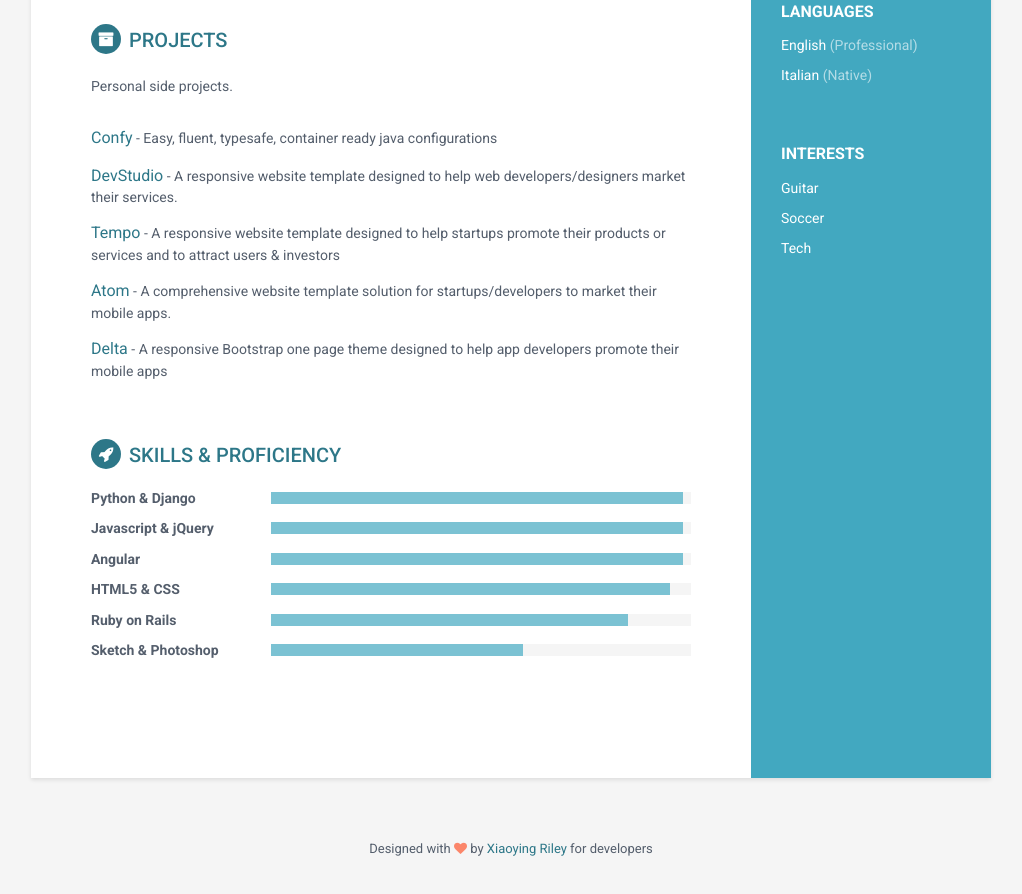
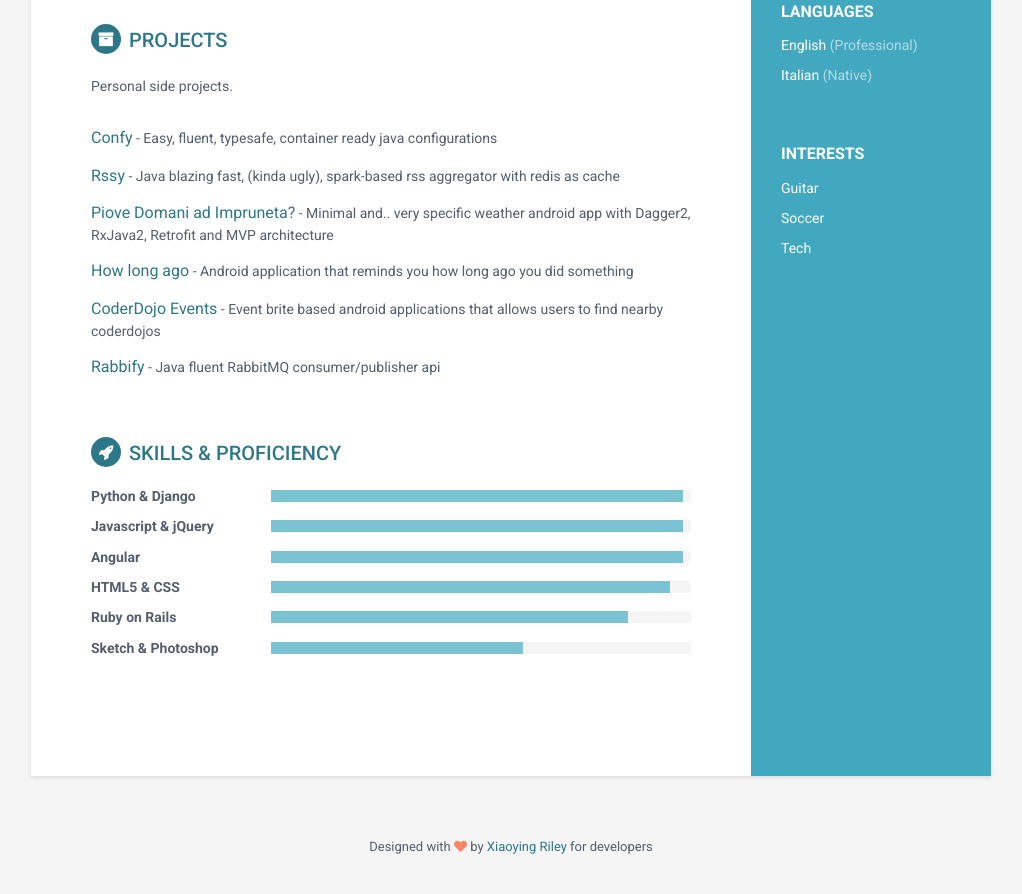
Before and after one commit to GaruGaru/portfolio, a plain HTML site: page index.html in a window 1280 px wide. Shown: the part 765-1659 px from the top of the page, without its empty margins (129-1151 px from the left). Drawn offline with Linux system fonts and the light colour scheme.

Commit message:
Added projects

```diff
--- a/index.html
+++ b/index.html
@@ -149,18 +149,22 @@
 
                 </div><!--//item-->
                 <div class="item">
-                    <span class="project-title"><a href="http://themes.3rdwavemedia.com/website-templates/responsive-bootstrap-theme-web-development-agencies-devstudio/" target="_blank">DevStudio</a></span> -
-                    <span class="project-tagline">A responsive website template designed to help web developers/designers market their services. </span>
+                    <span class="project-title"><a href="https://github.com/GaruGaru/Rssy" target="_blank">Rssy</a></span> -
+                    <span class="project-tagline">Java blazing fast, (kinda ugly), spark-based rss aggregator with redis as cache</span>
                 </div><!--//item-->
                 <div class="item">
-                    <span class="project-title"><a href="http://themes.3rdwavemedia.com/website-templates/responsive-bootstrap-theme-for-startups-tempo/" target="_blank">Tempo</a></span> - <span class="project-tagline">A responsive website template designed to help startups promote their products or services and to attract users &amp; investors</span>
+                    <span class="project-title"><a href="https://github.com/GaruGaru/PioveDomaniAdImpruneta" target="_blank">Piove Domani ad Impruneta?</a></span> - <span class="project-tagline">Minimal and.. very specific weather android app with Dagger2, RxJava2, Retrofit and MVP architecture</span>
                 </div><!--//item-->
                 <div class="item">
-                    <span class="project-title"><a href="hhttp://themes.3rdwavemedia.com/website-templates/responsive-bootstrap-theme-mobile-apps-atom/" target="_blank">Atom</a></span> - <span class="project-tagline">A comprehensive website template solution for startups/developers to market their mobile apps. </span>
+                    <span class="project-title"><a href="https://play.google.com/store/apps/details?id=modularity.howlongago" target="_blank">How long ago</a></span> - <span class="project-tagline">Android application that reminds you how long ago you did something</span>
                 </div><!--//item-->
                 <div class="item">
-                    <span class="project-title"><a href="http://themes.3rdwavemedia.com/website-templates/responsive-bootstrap-theme-for-mobile-apps-delta/" target="_blank">Delta</a></span> - <span class="project-tagline">A responsive Bootstrap one page theme designed to help app developers promote their mobile apps</span>
+                    <span class="project-title"><a href="https://play.google.com/store/apps/details?id=modularity.coderdojoevents" target="_blank">CoderDojo Events</a></span> - <span class="project-tagline">Event brite based android applications that allows users to find nearby coderdojos</span>
                 </div><!--//item-->
+                <div class="item">
+                    <span class="project-title"><a href="https://github.com/GaruGaru/Rabbify" target="_blank">Rabbify</a></span> - <span class="project-tagline">Java fluent RabbitMQ consumer/publisher api</span>
+                </div><!--//item-->
+
             </section><!--//section-->
 
             <section class="skills-section section">
```
